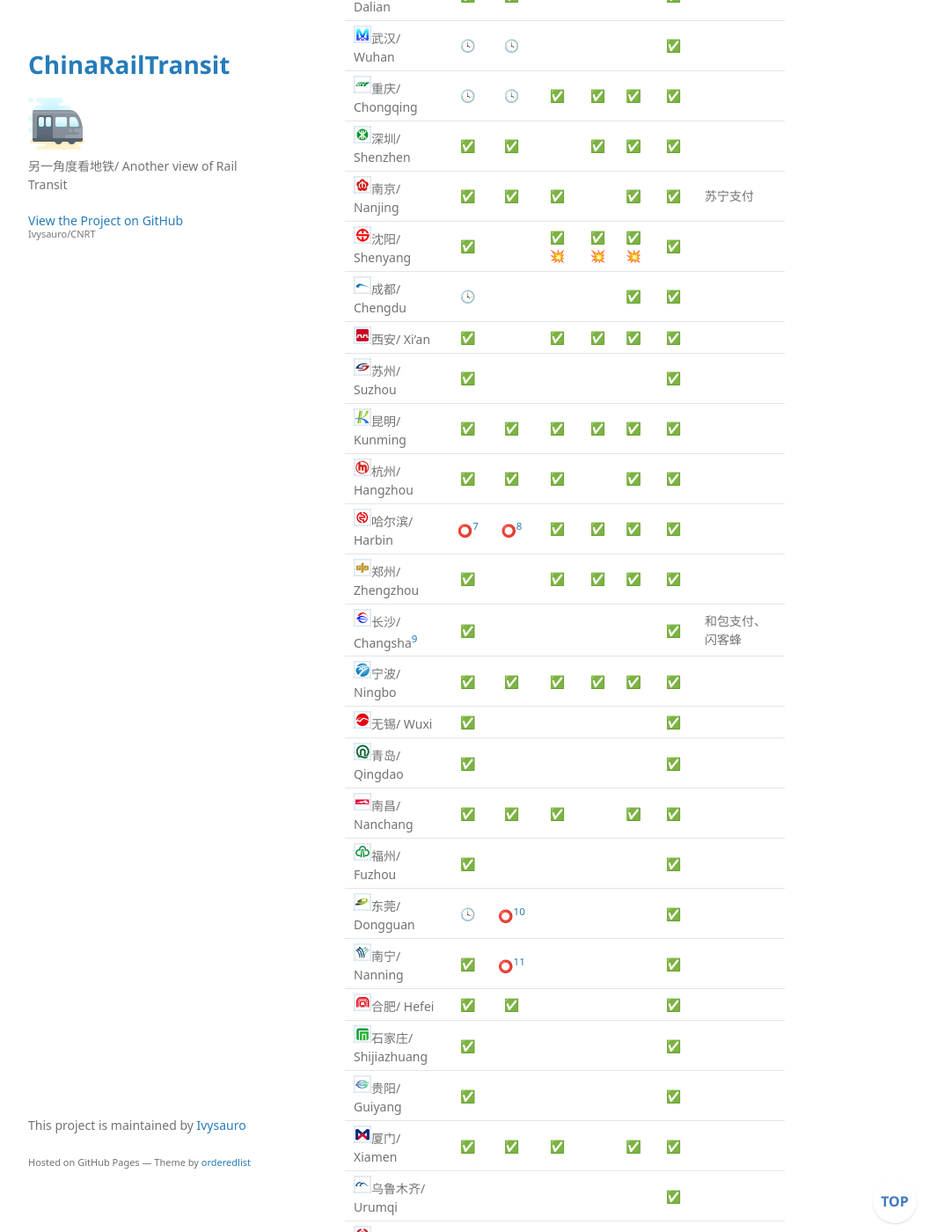
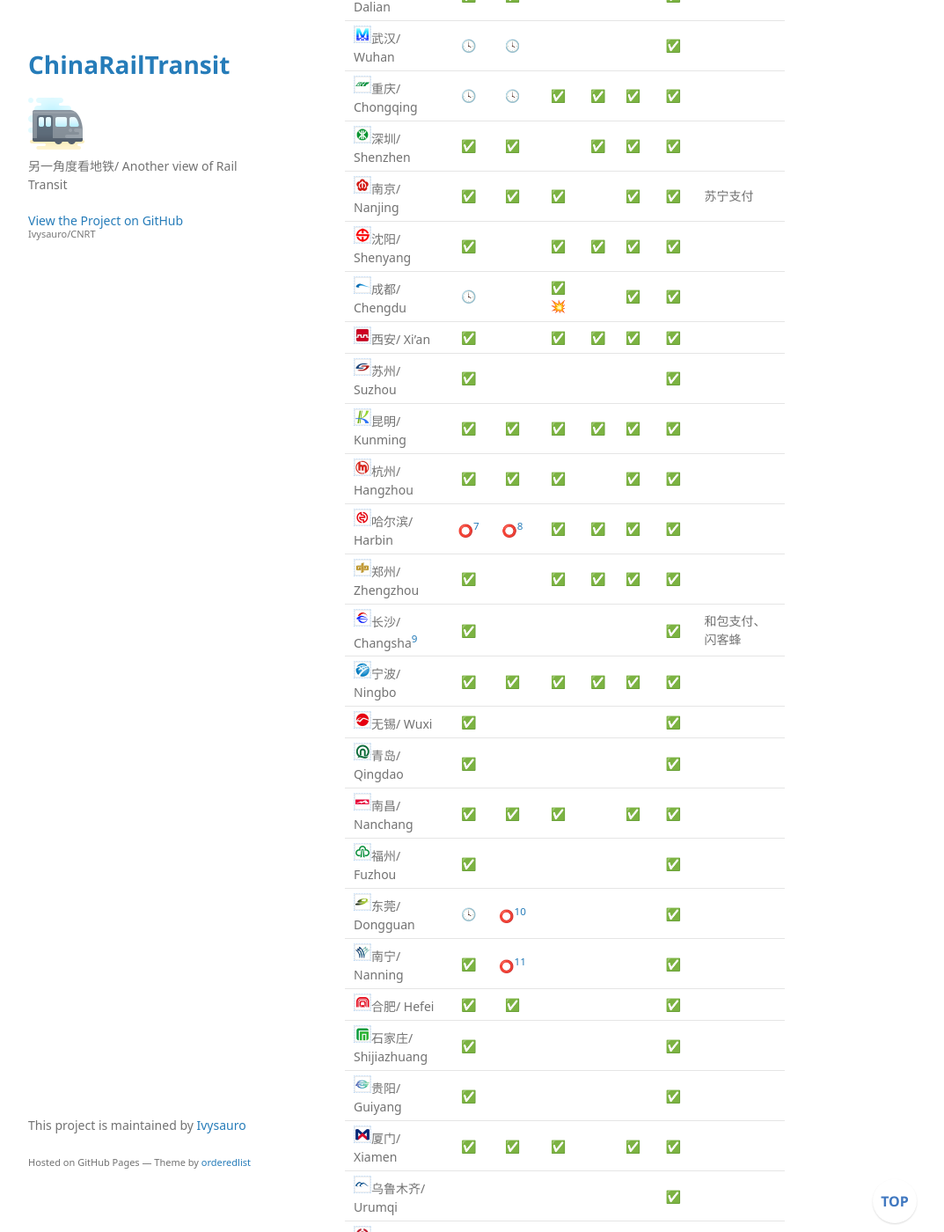
Before and after one commit to Ivysauro/CNRT, a Jekyll site: the page built from data/Pay.md, in a window 1280 px wide and 1400 px high, scrolled down 1313 px. Shown: the whole window at 88% size, without its empty margins (178-1251 px from the left). Built offline with Jekyll 4.4.1, drawn with Linux system fonts in a browser that asks for light colours; some web fonts are replaced; our own code applies the rules of GitHub Pages for plain Markdown files; a script that is not in the unit is left out.

Commit message:
🍊更新成都数据

```diff
--- a/data/Pay.md
+++ b/data/Pay.md
@@ -46,8 +46,8 @@
 | <img src="https://raw.githubusercontent.com/Ivysauro/CNRT/master/images/city/cq.gif" width="20" hegiht="20"/>重庆/ Chongqing | 🕓 | 🕓 | ✅ | ✅ | ✅ | ✅ |
 | <img src="https://raw.githubusercontent.com/Ivysauro/CNRT/master/images/city/sz.gif" width="20" hegiht="20"/>深圳/ Shenzhen | ✅ | ✅ | | ✅ | ✅ | ✅ | |
 | <img src="https://raw.githubusercontent.com/Ivysauro/CNRT/master/images/city/nj.gif" width="20" hegiht="20"/>南京/ Nanjing | ✅ | ✅ | ✅ | | ✅ | ✅ | 苏宁支付 |
-| <img src="https://raw.githubusercontent.com/Ivysauro/CNRT/master/images/city/sy.gif" width="20" hegiht="20"/>沈阳/ Shenyang | ✅ | | ✅💥 | ✅💥 | ✅💥 | ✅ | |
-| <img src="https://raw.githubusercontent.com/Ivysauro/CNRT/master/images/city/cd.gif" width="20" hegiht="20"/>成都/ Chengdu | 🕓 | | | | ✅ | ✅ | |
+| <img src="https://raw.githubusercontent.com/Ivysauro/CNRT/master/images/city/sy.gif" width="20" hegiht="20"/>沈阳/ Shenyang | ✅ | | ✅ | ✅ | ✅ | ✅ | |
+| <img src="https://raw.githubusercontent.com/Ivysauro/CNRT/master/images/city/cd.gif" width="20" hegiht="20"/>成都/ Chengdu | 🕓 | | ✅💥 | | ✅ | ✅ | |
 | <img src="https://raw.githubusercontent.com/Ivysauro/CNRT/master/images/city/xa.gif" width="20" hegiht="20"/>西安/ Xi'an | ✅ | | ✅ | ✅ | ✅ | ✅ | |
 | <img src="https://raw.githubusercontent.com/Ivysauro/CNRT/master/images/city/suz.gif" width="20" hegiht="20"/>苏州/ Suzhou | ✅ | | | | | ✅ | |
 | <img src="https://raw.githubusercontent.com/Ivysauro/CNRT/master/images/city/km.gif" width="20" hegiht="20"/>昆明/ Kunming | ✅ | ✅ | ✅ | ✅ | ✅ | ✅ | |
@@ -68,7 +68,7 @@
 | <img src="https://raw.githubusercontent.com/Ivysauro/CNRT/master/images/city/xm.gif" width="20" hegiht="20"/>厦门/ Xiamen | ✅ | ✅ | ✅ | | ✅ | ✅ | |
 | <img src="https://raw.githubusercontent.com/Ivysauro/CNRT/master/images/city/wlmq.gif" width="20" hegiht="20"/>乌鲁木齐/ Urumqi | | | | | | ✅ | |
 | <img src="https://raw.githubusercontent.com/Ivysauro/CNRT/master/images/city/wz.gif" width="20" hegiht="20"/>温州/ Wenzhou | | ✅ | | | | ✅ | |
-| <img src="https://raw.githubusercontent.com/Ivysauro/CNRT/master/images/city/jn.gif" width="20" hegiht="20"/>济南/ Jinan | ✅ | ✅💥 | | | | ✅ | |
+| <img src="https://raw.githubusercontent.com/Ivysauro/CNRT/master/images/city/jn.gif" width="20" hegiht="20"/>济南/ Jinan | ✅ | ✅ | | | | ✅ | |
 | <img src="https://raw.githubusercontent.com/Ivysauro/CNRT/master/images/city/lz.gif" width="20" hegiht="20"/>兰州/ Lanzhou | ✅ | ⭕[^lz] | ✅ | ✅ | | ✅ | 翼支付 |
 | <img src="https://raw.githubusercontent.com/Ivysauro/CNRT/master/images/city/cz.gif" width="20" hegiht="20"/>常州/ Changzhou | ✅ | ✅ | | | | ✅ |
 | <img src="https://raw.githubusercontent.com/Ivysauro/CNRT/master/images/city/xz.gif" width="20" hegiht="20"/>徐州/ Xuzhou | ✅ | ✅ | | | | ✅ |
@@ -221,7 +221,7 @@
 | <img src="https://raw.githubusercontent.com/Ivysauro/CNRT/master/images/city/sz.gif" width="20" hegiht="20"/>深圳/ Shenzhen | ⭕ | ✅ | ✅ | ✅ | ✅ | 90 |
 | <img src="https://raw.githubusercontent.com/Ivysauro/CNRT/master/images/city/nj.gif" width="20" hegiht="20"/>南京/ Nanjing | ✅ | ⭕ | ✅ | ✅ | ✅ | 90 |
 | <img src="https://raw.githubusercontent.com/Ivysauro/CNRT/master/images/city/sy.gif" width="20" hegiht="20"/>沈阳/ Shenyang | ✅ | ✅ | ✅ | ✅ | ✅ | **100** |
-| <img src="https://raw.githubusercontent.com/Ivysauro/CNRT/master/images/city/cd.gif" width="20" hegiht="20"/>成都/ Chengdu | ⭕ | ⭕ | ✅ | ❌ | ⭕ | 50 |
+| <img src="https://raw.githubusercontent.com/Ivysauro/CNRT/master/images/city/cd.gif" width="20" hegiht="20"/>成都/ Chengdu | ✅ | ⭕ | ✅ | ❌ | ⭕ | 60 |
 | <img src="https://raw.githubusercontent.com/Ivysauro/CNRT/master/images/city/xa.gif" width="20" hegiht="20"/>西安/ Xi'an | ✅ | ✅ | ✅ | ✅ | ✅ | **100** |
 | <img src="https://raw.githubusercontent.com/Ivysauro/CNRT/master/images/city/suz.gif" width="20" hegiht="20"/>苏州/ Suzhou | ❌ | ❌ | ❌ | ✅ | ✅ | 40 |
 | <img src="https://raw.githubusercontent.com/Ivysauro/CNRT/master/images/city/km.gif" width="20" hegiht="20"/>昆明/ Kunming | ✅ | ✅ | ✅ | ✅ | ❌ | 80 |
```
